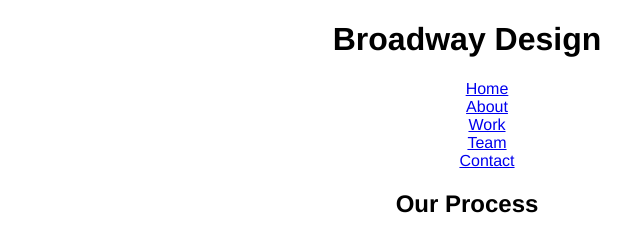
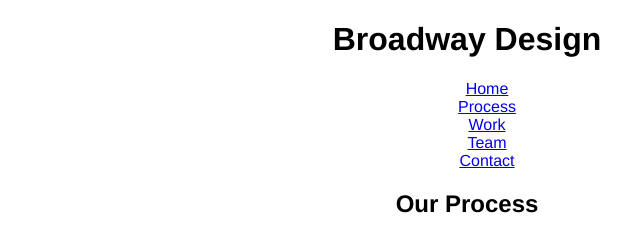
Before and after one commit to pscnorge/broadway, a plain HTML site: page index.html in a window 1280 px wide. Shown: the top 235 px of the page, 173-813 px from the left. Drawn offline with Linux system fonts and the light colour scheme.

Commit message:
Minor fix on nav wording

```diff
--- a/index.html
+++ b/index.html
@@ -11,7 +11,7 @@
       <nav>
         <ul>
           <li><a href="#">Home</a></li>
-          <li><a href="#process">About</a></li>
+          <li><a href="#process">Process</a></li>
           <li><a href="#portfolio">Work</a></li>
           <li><a href="#team">Team</a></li>
           <li><a href="#contact">Contact</a></li>
```
